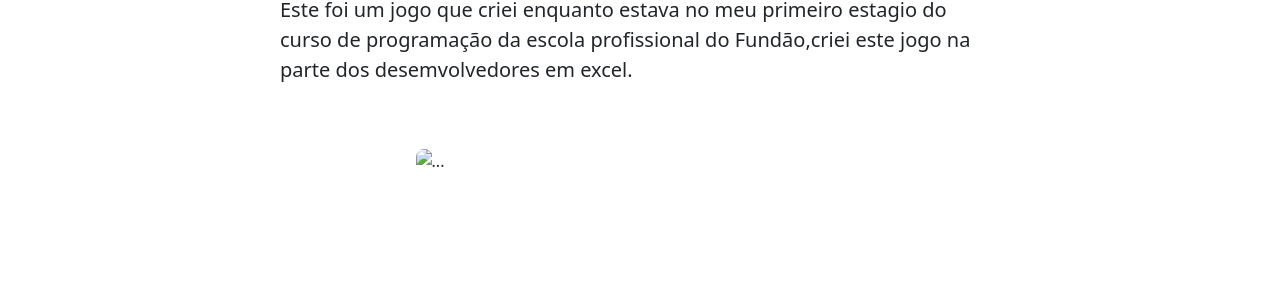
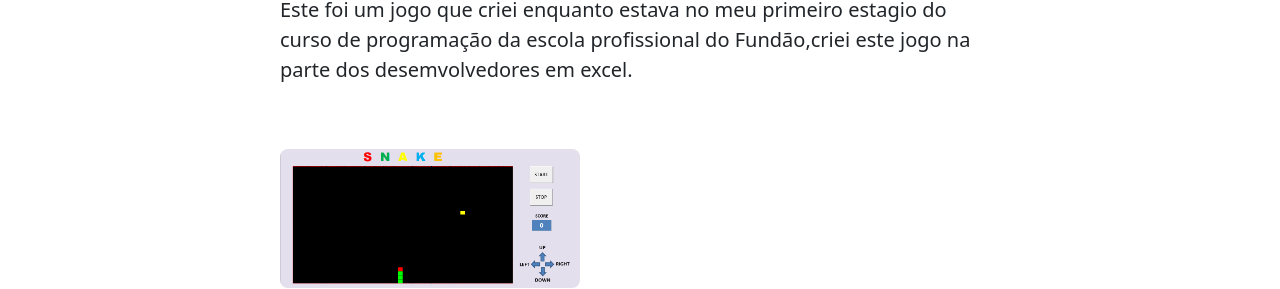
Before and after one commit to Biancarei2007/jogo_cobra, a plain HTML site: page index.html in a window 1280 px wide. Shown: the part 545-834 px from the top of the page. Drawn offline with nearby package versions, Linux system fonts and the light colour scheme.

Commit message:
upload da imagem

```diff
--- a/index.html
+++ b/index.html
@@ -33,7 +33,7 @@
                         <h2>Sobre o jogo</h2>
                         <p class="lead">Este foi um jogo que criei enquanto estava no meu primeiro estagio do curso de programação da escola profissional do Fundão,criei este jogo na parte dos desemvolvedores em excel.
                         </p>
-                     <div class="col-xl-5 col-xxl-6 d-xl-block text-center"><img class="img-fluid rounded-3 my-5" src="/Projetos/Jogo da cobra/Img/Jogo da Cobra.png" alt="..." /></div>
+                     <div class="col-xl-5 col-xxl-6 d-xl-block text-center"><img class="img-fluid rounded-3 my-5" src="/img/jogo_da_cobra.png" alt="..." /></div>
                     </div>
                 </div>
             </div>
```
